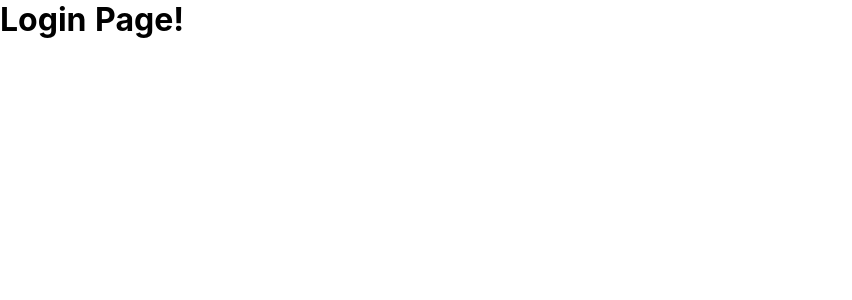
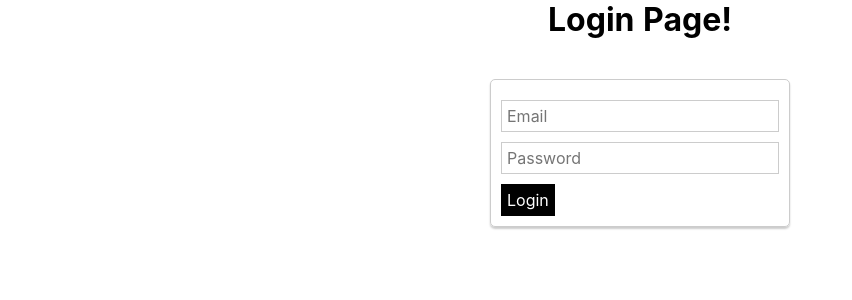
Before and after one commit to critter-co/Critterco-dev, a Nuxt app in the folder frontend/: page /login in a window 1280 px wide. Shown: the top 300 px of the page, without its empty margins (0-852 px from the left). Built offline with nearby package versions, Linux system fonts and the light colour scheme.

Commit message:
Making Comment and few changes
Few changes:
Making constant-components plugins to avoid adding them all the time.
Making comment: checking if user is authorized or not.
If not, it will redirect to login page.
issue: couldn't make any comment due to not have any Biz.

```diff
--- /dev/null
+++ b/frontend/middleware/auth.js
@@ -0,0 +1,5 @@
+export default function (context) {
+    if (!context.store.getters.isAuthenticated) {
+        context.redirect('/login')
+    }
+}
--- a/frontend/nuxt.config.js
+++ b/frontend/nuxt.config.js
@@ -35,7 +35,8 @@ export default {
   ** https://nuxtjs.org/guide/plugins
   */
   plugins: [
-    '~/plugins/axios'
+    '~/plugins/axios',
+    '~/plugins/constant-components'
   ],
   /*
   ** Auto import components
--- a/frontend/pages/activate/index.vue
+++ b/frontend/pages/activate/index.vue
@@ -13,14 +13,8 @@
 </template>
 
 <script>
-import AppControlInput from '@/components/UI/AppControlInput'
-import AppButton from '@/components/UI/AppButton'
 export default {
   name: 'ActivatePage',
-  components:{
-    AppControlInput,
-    AppButton
-  },
   data() {
     return {
      code: ''
--- /dev/null
+++ b/frontend/pages/comments/index.vue
@@ -0,0 +1,59 @@
+<template>
+    <div>
+        <h1>Make a comment</h1>
+        <div class="admin-auth-page">
+            <div class="auth-container">
+                <form @submit.prevent="makeComment">
+                    <AppControlInput v-model="content" type="textarea" placeholder="Type your comment..."/>
+                    <AppControlInput v-model="biz" type="text" placeholder="biz"/>
+                    <AppControlInput v-model="reply" type="text" placeholder="reply"/>
+                    <AppButton type="submit">Post</AppButton>
+                </form>
+            </div>
+        </div>
+    </div>
+</template>
+
+<script>
+export default {
+    name: 'Comment',
+    middleware: "auth",
+    data(){
+        return {
+            content: '',
+            biz: '',
+            reply: ''
+        }
+    },
+    methods:{
+        makeComment(){
+            this.$store.dispatch('postComment',{
+                content: this.content,
+                biz: this.biz,
+                reply: this.reply
+            })
+        }
+    }
+}
+</script>
+
+<style scoped>
+h1 {
+  text-align: center;
+  text-decoration: bold;
+  padding: 0px 0px 20px 0px;
+}
+.admin-auth-page {
+  padding: 20px;
+}
+
+.auth-container {
+  border: 1px solid #ccc;
+  border-radius: 5px;
+  box-shadow: 0 2px 2px #ccc;
+  width: 300px;
+  margin: auto;
+  padding: 10px;
+  box-sizing: border-box;
+}
+</style>
--- /dev/null
+++ b/frontend/pages/homepage/index.vue
@@ -0,0 +1,5 @@
+<template>
+    <div>
+        <h1>Homepage!</h1>
+    </div>
+</template>
--- a/frontend/pages/login/index.vue
+++ b/frontend/pages/login/index.vue
@@ -1,5 +1,58 @@
 <template>
     <div>
         <h1>Login Page!</h1>
+        <div class="admin-auth-page">
+            <div class="auth-container">
+                <form @submit.prevent="access">
+                    <AppControlInput v-model="email" type="email" placeholder="Email" />
+                    <AppControlInput v-model="password" type="password" placeholder="Password" />
+                    <AppButton type="submit">Login</AppButton>
+                </form>
+            </div>
+        </div>
     </div>
 </template>
+
+<script>
+
+export default {
+    name: 'LoginPage',
+    data(){
+        return {
+            email: '',
+            password: ''
+        }
+    },
+    methods:{
+    access(){
+            this.$store.dispatch('accessToken', {
+                email: this.email,
+                password: this.password
+            }).then(()=>{
+                this.$router.push('/comments')
+            })
+        }
+    }
+}
+</script>
+
+<style scoped>
+h1 {
+  text-align: center;
+  text-decoration: bold;
+  padding: 0px 0px 20px 0px;
+}
+.admin-auth-page {
+  padding: 20px;
+}
+
+.auth-container {
+  border: 1px solid #ccc;
+  border-radius: 5px;
+  box-shadow: 0 2px 2px #ccc;
+  width: 300px;
+  margin: auto;
+  padding: 10px;
+  box-sizing: border-box;
+}
+</style>
--- a/frontend/store/index.js
+++ b/frontend/store/index.js
@@ -6,7 +6,6 @@ const createStore = () => {
   return new Vuex.Store({
     state: {
       token: null,
-
     },
     mutations: {
       setToken(state, token) {
@@ -17,7 +16,7 @@ const createStore = () => {
       }
     },
     actions: {
-      async signingup(vuexContext, authData, state) {
+      async signingup(vuexContext, authData) {
         let authUrl =
           "http://localhost/api/user/create/";
         return this.$axios
@@ -32,8 +31,6 @@ const createStore = () => {
             returnSecureToken: true
 
           }).then(result => {
-            vuexContext.commit('setToken', result.idToken)
-            localStorage.setItem('token', result.idToken)
             console.log(result);
           }).catch(e => console.log(e));
       },
@@ -46,10 +43,37 @@ const createStore = () => {
         }).catch(e => {
           console.log(e)
         })
+      },
+      accessToken(vuexContext, authInfo) {
+        let accessUrl = "http://localhost/api/token/"
+        return this.$axios.$post(accessUrl, {
+          email: authInfo.email,
+          password: authInfo.password,
+          returnSecureToken: true
+        }).then(async result => {
+          await vuexContext.commit('setToken', result.access)
+          this.$axios.setHeader('Authorization', `Bearer ${result.access}`)
+        }).catch(e => {
+          console.log(e)
+        })
+      },
+      postComment(vuexContext, commentData) {
+        let commentUrl = "http://localhost/api/comments/"
+        return this.$axios.$post(commentUrl, {
+          content: commentData.content,
+          biz: commentData.biz,
+          reply: commentData.reply
+        }).then(result => {
+          console.log(result)
+        }).catch(e => {
+          console.log(e)
+        })
       }
     },
     getters: {
-
+      isAuthenticated(state) {
+        return state.token != null
+      }
     },
   })
 }
```
Also changed, not shown: frontend/pages/regSign/index.vue (+1 -6 lines), frontend/plugins/axios.js (+7 -7 lines), frontend/plugins/constant-components.js (added, +7 -0 lines), frontend/middleware/check-auth.js (added).
